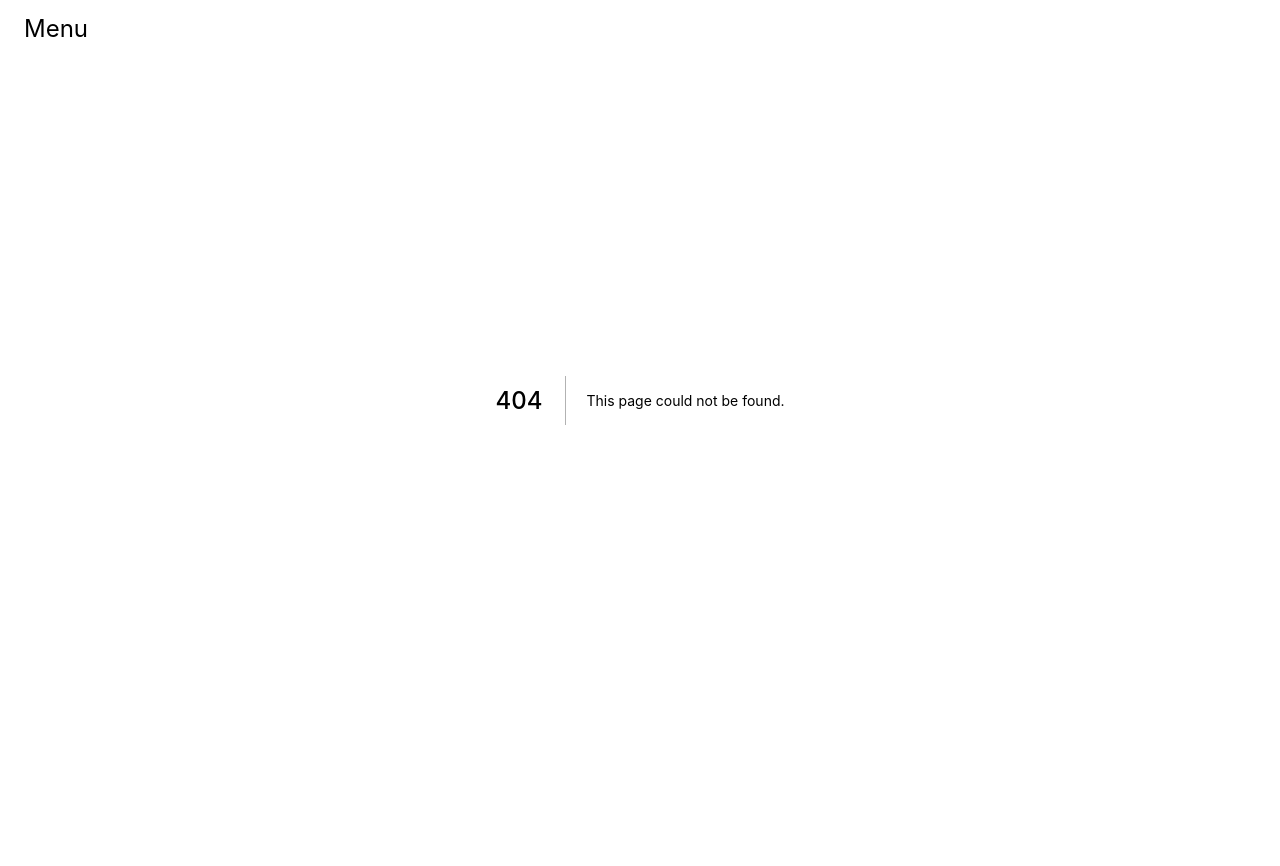
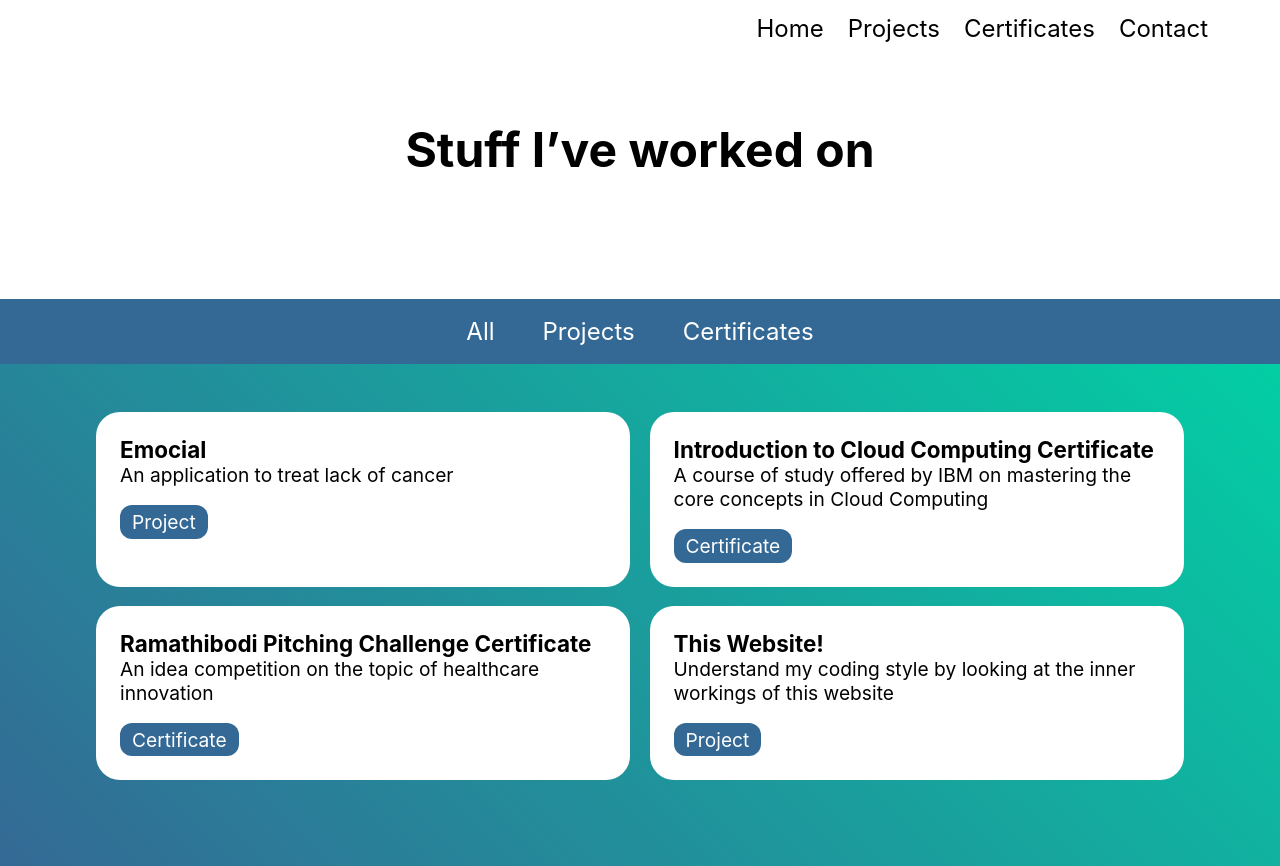
Before and after one commit to SiravitPhokeed/personal-website, a Next.js app: page /work in a window 1280 px wide. Before the commit this address had no page. Before the commit the page ends 800 px from the top, so only its background shows below. Built offline with nearby package versions, Linux system fonts and the light colour scheme.

Commit message:
Work navigation now functions

```diff
--- a/components/menu.js
+++ b/components/menu.js
@@ -1,7 +1,33 @@
+// ReactJs import
+import { useRouter } from "next/dist/client/router";
+import Link from "next/link";
+
 export function Menu() {
+    const router = useRouter();
+    console.log(router.asPath);
+
+    function renderMenuItems(pages) {
+        return (
+            <>
+                {pages.map((page, index) =>
+                    <Link key={index} href={page.url}>
+                        <a className={router.asPath === page.url ? "activated" : null}>
+                            {page.name}
+                        </a>
+                    </Link>
+                )}
+            </>
+        );
+    }
+
     return (
         <nav className="menu">
-            Menu
+            {renderMenuItems([
+                { name: "Home", url: "/" },
+                { name: "Projects", url: "/work?type=project" },
+                { name: "Certificates", url: "/work?type=certificate" },
+                { name: "Contact", url: "/#contact" }
+            ])}
         </nav>
     )
 }
--- a/pages/index.js
+++ b/pages/index.js
@@ -94,7 +94,7 @@ export default function Home() {
                     {renderWorks(works)}
                 </div>
                 <div className={homeStyle["continue-container"]}>
-                    <button className={homeStyle["continue-button"]} onClick={() => router.push("/work/all")}>
+                    <button className={homeStyle["continue-button"]} onClick={() => router.push("/work?type=all")}>
                         See all
                     </button>
                 </div>
--- /dev/null
+++ b/pages/work.js
@@ -0,0 +1,74 @@
+// ReactJS import
+import Link from "next/link";
+import { useRouter } from "next/router";
+
+// Style sheet import
+import worksStyle from "../styles/pages/works.module.scss";
+
+// Temporary database import
+import { works } from "../temp-db/works";
+
+export default function Works() {
+    const router = useRouter();
+
+    function renderWorksGrid(works) {
+        let type = router.query.type || "all";
+        let filterred_works = [];
+        if (type === "all")
+            filterred_works = works;
+        else
+            filterred_works = works.filter(work => work.type === type);
+
+        return (
+            <div className="grid">
+                {filterred_works.map(work =>
+                    <Link key={work.id} href={`/work/${work.id}`}>
+                        <a className="card">
+                            <div className={worksStyle["work-content"]}>
+                                <div>
+                                    <h3>{work.name}</h3>
+                                    <p>{work.desc}</p>
+                                </div>
+                                <span className={worksStyle["work-type"]}>
+                                    {`${work.type[0].toUpperCase()}${work.type.slice(1)}`}
+                                </span>
+                            </div>
+                        </a>
+                    </Link>
+                )}
+            </div>
+        );
+    }
+
+    function renderMenuItems(pages) {
+        return (
+            <>
+                {pages.map((page, index) =>
+                    <Link key={index} href={page.url}>
+                        <a className={router.asPath === page.url ? worksStyle["activated"] : null}>
+                            {page.name}
+                        </a>
+                    </Link>
+                )}
+            </>
+        );
+    }
+
+    return (
+        <div className={worksStyle["main"]}>
+            <header className={worksStyle["header"]}>
+                <h1>Stuff I’ve worked on</h1>
+            </header>
+            <nav className={worksStyle["navigation"]}>
+                {renderMenuItems([
+                    { name: "All", url: "/work?type=all" },
+                    { name: "Projects", url: "/work?type=project" },
+                    { name: "Certificates", url: "/work?type=certificate" },
+                ])}
+            </nav>
+            <main className={worksStyle["content"]}>
+                {renderWorksGrid(works)}
+            </main>
+        </div>
+    );
+}
--- a/styles/layout/menu.scss
+++ b/styles/layout/menu.scss
@@ -1,9 +1,19 @@
 @use "../abstracts/palette.scss" as p;
 
 .menu {
-    width: calc(100vw - 2rem);
-    padding: 0.6rem 1rem;
+    display: flex;
+    flex-direction: row;
+    justify-content: flex-end;
+    gap: 1rem;
+    width: calc(100vw - 6rem);
+    padding: 0.6rem 3rem;
     position: fixed;
     z-index: 5;
     background: p.$card-translucent;
+    > a {
+        color: p.$text-secondary;
+    }
+    > .activated {
+        font-weight: 800;
+    }
 }
--- a/styles/pages/works.module.scss
+++ b/styles/pages/works.module.scss
@@ -15,6 +15,9 @@
     background:  p.$primary;
     > a {
         color: p.$text-primary;
+    }
+    > .activated {
+        font-weight: 800;
     }
 }
 
```
Also changed, not shown: pages/work/all.js (deleted, +0 -42 lines).
